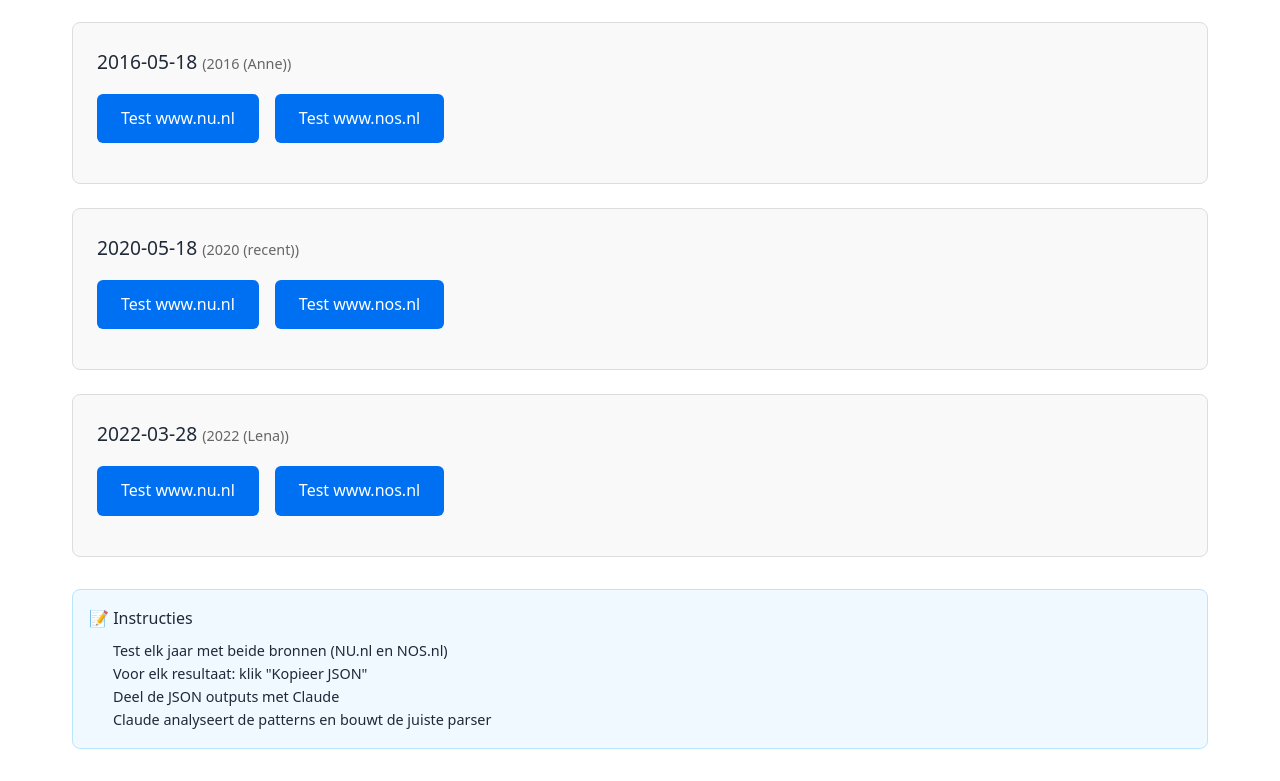
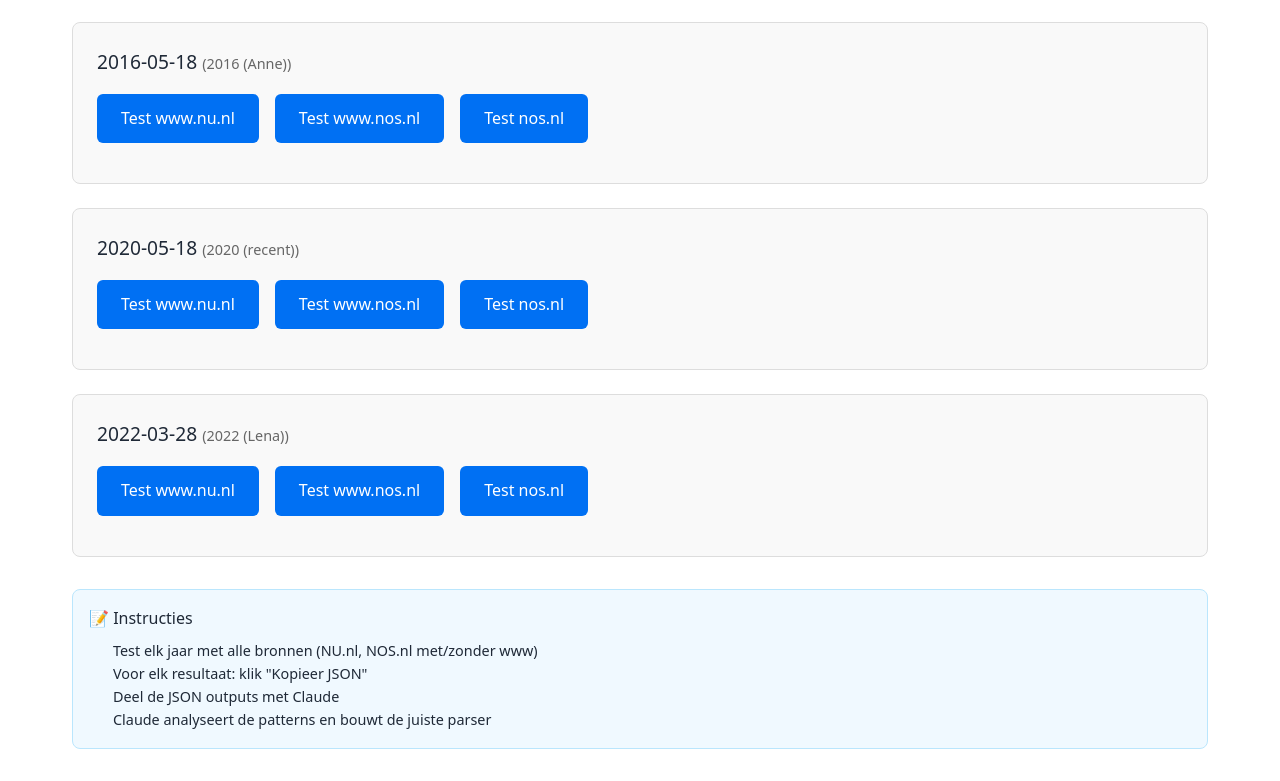
Before and after one commit to jasperkoningnl/babykrantjes, a Next.js app: page /test-patterns in a window 1280 px wide. Shown: the part 466-1247 px from the top of the page. Built offline with nearby package versions, Linux system fonts and the light colour scheme.

Commit message:
feat: Add nos.nl (zonder www) als derde test optie
- Voeg nos.nl toe naast www.nu.nl en www.nos.nl
- Geeft gebruiker mogelijkheid om beide NOS.nl varianten te testen
- Update instructies om 3 bronnen te reflecteren

```diff
--- a/app/test-patterns/page.tsx
+++ b/app/test-patterns/page.tsx
@@ -10,7 +10,7 @@ const TEST_DATES = [
   { date: '2022-03-28', label: '2022 (Lena)' }
 ]
 
-const SOURCES = ['www.nu.nl', 'www.nos.nl']
+const SOURCES = ['www.nu.nl', 'www.nos.nl', 'nos.nl']
 
 export default function PatternTestPage() {
   const [results, setResults] = useState<Record<string, any>>({})
@@ -193,7 +193,7 @@ export default function PatternTestPage() {
       }}>
         <h3 style={{ margin: '0 0 0.5rem 0', fontSize: '1rem' }}>📝 Instructies</h3>
         <ol style={{ margin: 0, paddingLeft: '1.5rem', fontSize: '0.9rem' }}>
-          <li>Test elk jaar met beide bronnen (NU.nl en NOS.nl)</li>
+          <li>Test elk jaar met alle bronnen (NU.nl, NOS.nl met/zonder www)</li>
           <li>Voor elk resultaat: klik "Kopieer JSON"</li>
           <li>Deel de JSON outputs met Claude</li>
           <li>Claude analyseert de patterns en bouwt de juiste parser</li>
```
